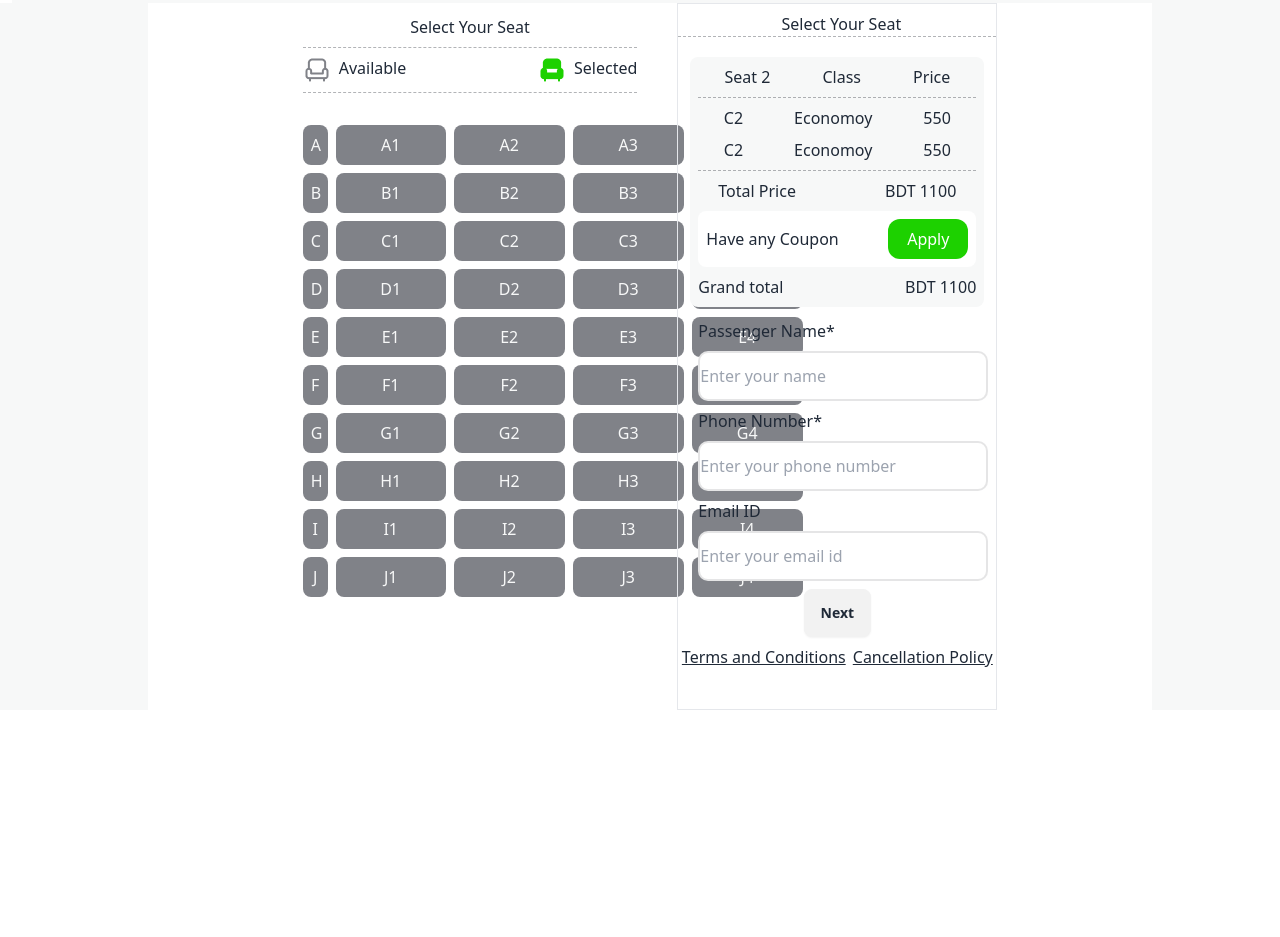
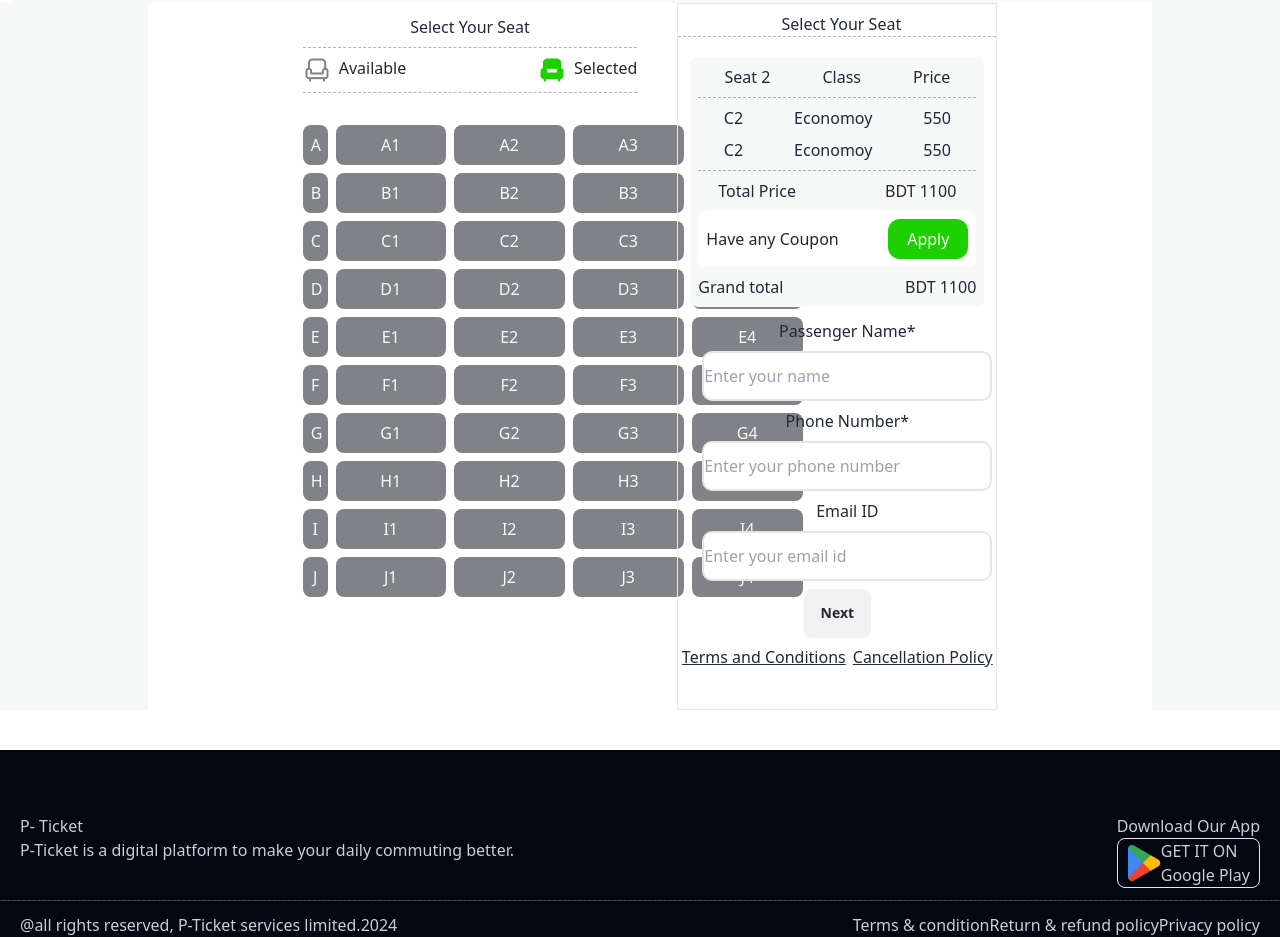
Before and after one commit to SabbirReturn/smart-bus-ticket-repo, a plain HTML site: page index.html in a window 1280 px wide. Shown: the part 1655-2592 px from the top of the page. Before the commit the page ends 2365 px from the top, so only its background shows below. Drawn offline with nearby package versions, Linux system fonts and the light colour scheme.

Commit message:
footer done

```diff
--- a/index.html
+++ b/index.html
@@ -297,7 +297,8 @@
                     </div>
 
                     <!-- Passenger details -->
-                    <div class="text-start pl-5 space-y-2">
+                    <div class="flex flex-col justify-center">
+                        <div class="pl-5 space-y-2">
                             <h1>Passenger Name*</h1>
                             <input type="text" name="" id="" placeholder="Enter your name">
                             <h1>Phone Number*</h1>
@@ -316,6 +317,40 @@
                         </div>
                     </div>
                 </div>
+            </div>
+         </section>
+
+         <!-- Footer section -->
+          <section class="mt-10 bg-[#030712] text-[#FFFFFFCC] pt-16">
+            <div class="flex justify-between px-5">
+                <div>
+                    <h1>P- Ticket</h1>
+                    <p>P-Ticket is a digital platform to make your daily commuting better.</p>
+                </div>
+                <div>
+                    <p>Download Our App</p>
+                    <div class="flex justify-center items-center border rounded-lg">
+                        <div>
+                            <img src="images/playstore.png" alt="">
+                        </div>
+                        <div>
+                            <p>GET IT ON</p>
+                            <P>Google Play</P>
+                        </div>
+                    </div>
+                </div>
+            </div>
+            <hr class="bg-[#FFFFFF4D] mt-3 mb-3">
+            <div class="flex justify-between px-5">
+                <div>
+                    <p>@all rights reserved, P-Ticket services limited.2024</p>
+                </div>
+                <div class="flex ml-5">
+                    <p>Terms & condition</p>
+                    <p>Return & refund policy</p>
+                    <p>Privacy policy</p>
+                </div>
+            </div>
           </section>
     </main>
 </body>
```
Lines whose indentation alone changed are shown as unchanged.
